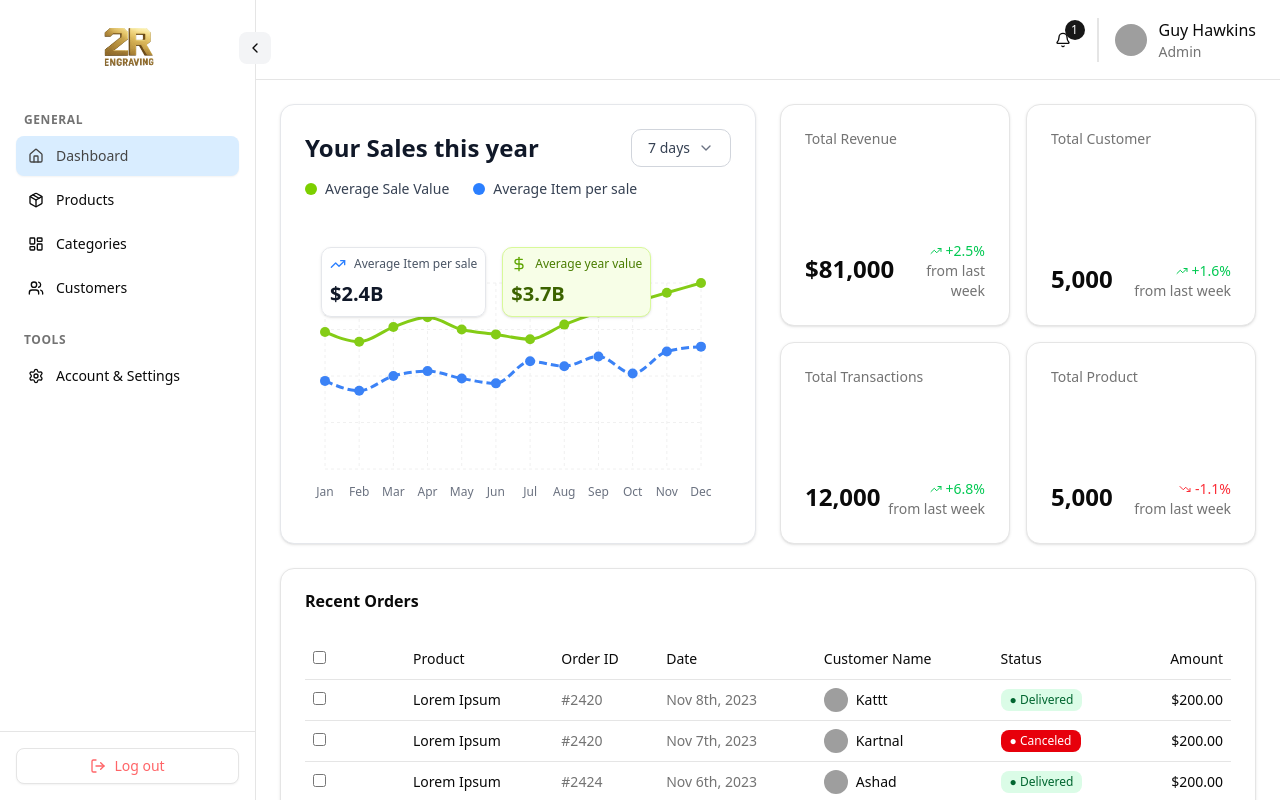
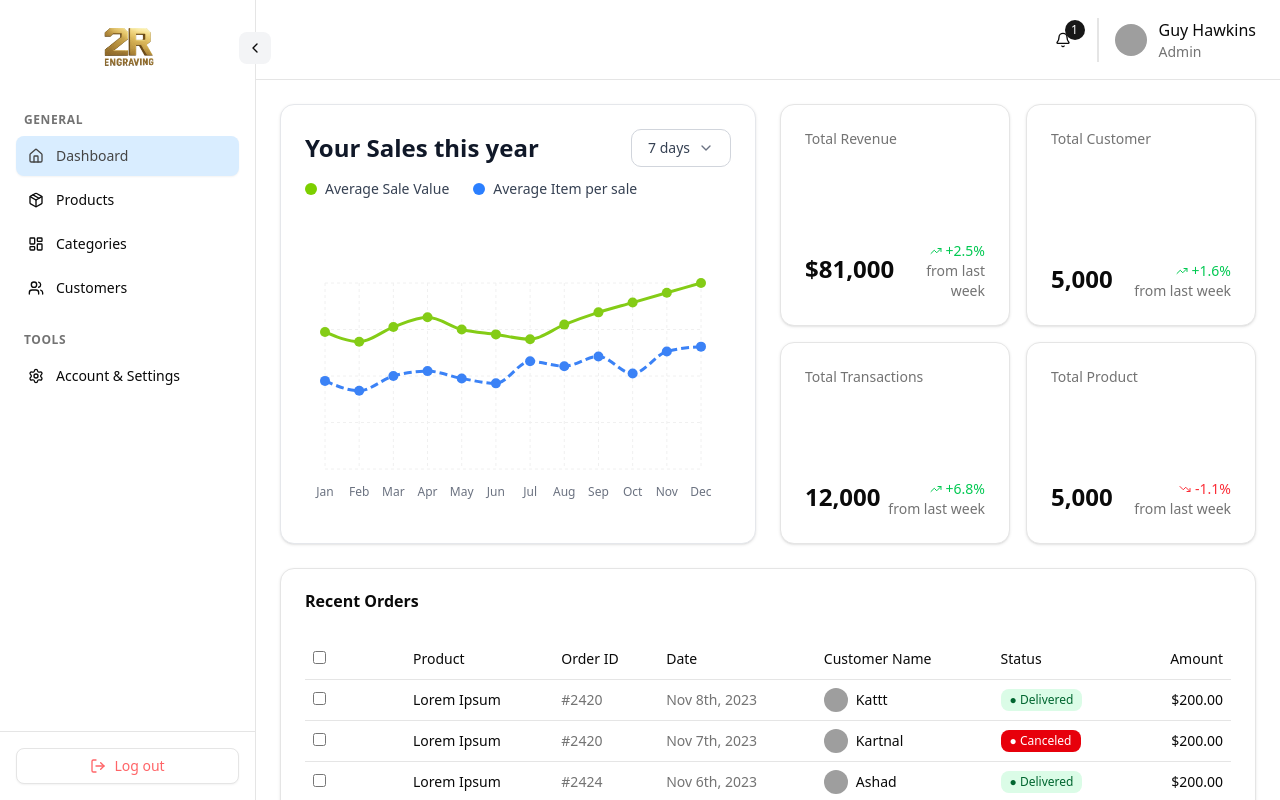
Before and after one commit to suman-chandra-barman/qr-dashboard, a React (Vite) app: page / in a window 1280 px wide. Built offline with nearby package versions, Linux system fonts and the light colour scheme; grey boxes are pictures that could not be loaded.

Commit message:
Change UI

```diff
--- a/src/components/dashboard/SalesChat.tsx
+++ b/src/components/dashboard/SalesChat.tsx
@@ -8,7 +8,7 @@ import {
   Tooltip,
   ResponsiveContainer,
 } from "recharts";
-import { ChevronDown, TrendingUp, DollarSign } from "lucide-react";
+import { ChevronDown} from "lucide-react";
 
 const salesData = [
   { month: "Jan", avgSaleValue: 280000000, avgItemsPerSale: 180000000 },
@@ -27,10 +27,6 @@ const salesData = [
 
 const formatCurrency = (value: number) => {
   return `$${(value / 1000000).toFixed(0)}M`;
-};
-
-const formatLargeCurrency = (value: number) => {
-  return `$${(value / 1000000000).toFixed(1)}B`;
 };
 
 const CustomTooltip = ({ active, payload, label }: any) => {
@@ -66,16 +62,6 @@ function SalesChart() {
   const [isDropdownOpen, setIsDropdownOpen] = useState(false);
 
   const timePeriods = ["7 days", "30 days", "90 days", "1 year"];
-
-  // Calculate totals for the metric cards
-  const totalSaleValue = salesData.reduce(
-    (sum, item) => sum + item.avgSaleValue,
-    0
-  );
-  const totalItemsPerSale = salesData.reduce(
-    (sum, item) => sum + item.avgItemsPerSale,
-    0
-  );
 
   return (
     <div className="bg-white rounded-xl shadow-sm border border-gray-200 p-6">
@@ -138,33 +124,6 @@ function SalesChart() {
 
       {/* Metrics Cards and Chart Container */}
       <div className="relative">
-        {/* Metrics Cards */}
-        <div className="absolute -top-4 left-4 z-10 flex gap-4">
-          <div className="bg-white/95 backdrop-blur-sm border border-gray-200 rounded-lg p-2 shadow-sm">
-            <div className="flex items-center gap-2 mb-2">
-              <TrendingUp className="w-4 h-4 text-blue-500" />
-              <span className="text-xs font-medium text-gray-600">
-                Average Item per sale
-              </span>
-            </div>
-            <p className="text-xl font-bold text-gray-900">
-              {formatLargeCurrency(totalItemsPerSale)}
-            </p>
-          </div>
-
-          <div className="bg-lime-50 border border-lime-200 rounded-lg p-2 shadow-sm">
-            <div className="flex items-center gap-2 mb-2">
-              <DollarSign className="w-4 h-4 text-lime-600" />
-              <span className="text-xs font-medium text-lime-700">
-                Average year value
-              </span>
-            </div>
-            <p className="text-xl font-bold text-lime-800">
-              {formatLargeCurrency(totalSaleValue)}
-            </p>
-          </div>
-        </div>
-
         {/* Chart */}
         <div className="h-64 mt-16">
           <ResponsiveContainer width="100%" height="100%">
```
